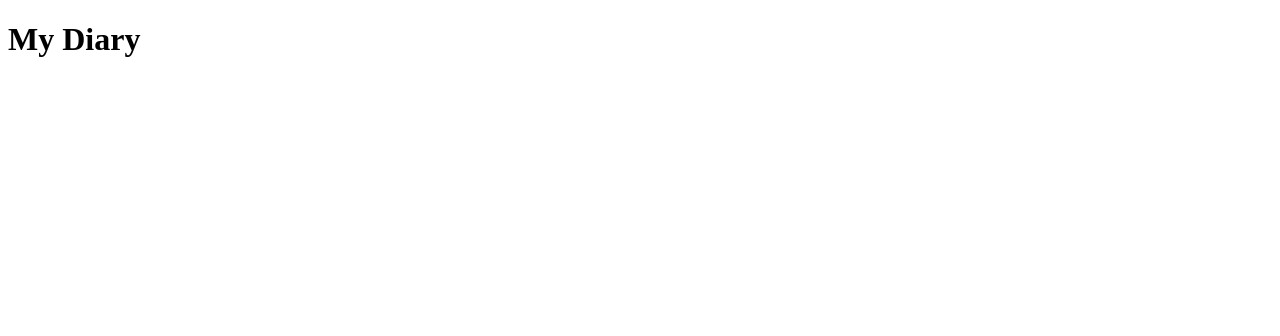
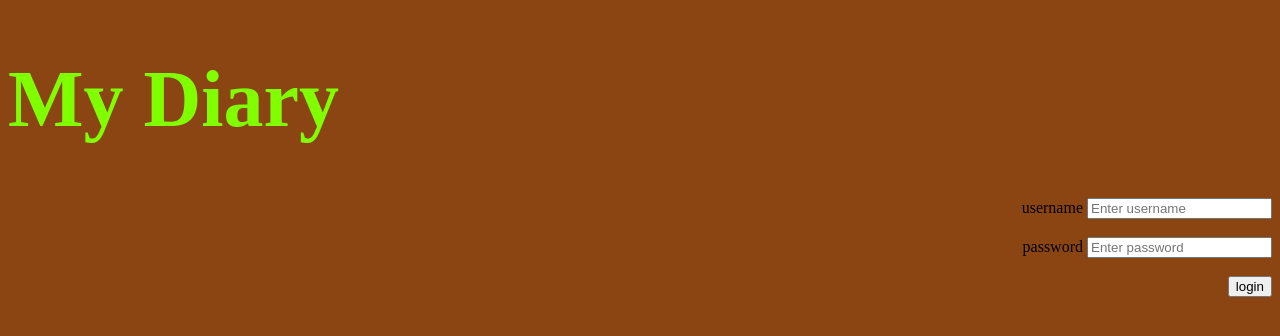
Before and after one commit to MariamNsubuga/MyDiary, a plain HTML site: page diary.html in a window 1280 px wide. Drawn offline with Linux system fonts and the light colour scheme.

Commit message:
additions

```diff
--- /dev/null
+++ b/diary.css
@@ -0,0 +1,14 @@
+body{
+    background-color: saddlebrown;
+}
+div{
+    text-align: right;
+}
+h1{
+    font-size: 500%;
+    color: chartreuse;
+}
+#button{
+    text-align: center;
+    font-size: 200%;
+}
--- a/diary.html
+++ b/diary.html
@@ -5,11 +5,20 @@
     <meta name="viewport" content="width=device-width, initial-scale=1.0">
     <meta http-equiv="X-UA-Compatible" content="ie=edge">
     <title>My Diary</title>
+    <link rel="stylesheet" href="diary.css">
 </head>
 <body>
     <h1>My Diary</h1>
-    <div>
+
+<form>
+        <div class="div1">
+  <label> username </label>
+    <input type = "text", placeholder="Enter username" name="uname" required> <br> <br>
+<label>password </label>
+     <input type="text", placeholder="Enter password" name="pass" required><br><br>
+<button type ="submit">login</button>
 
     </div>
+</form>
 </body>
 </html>
```
